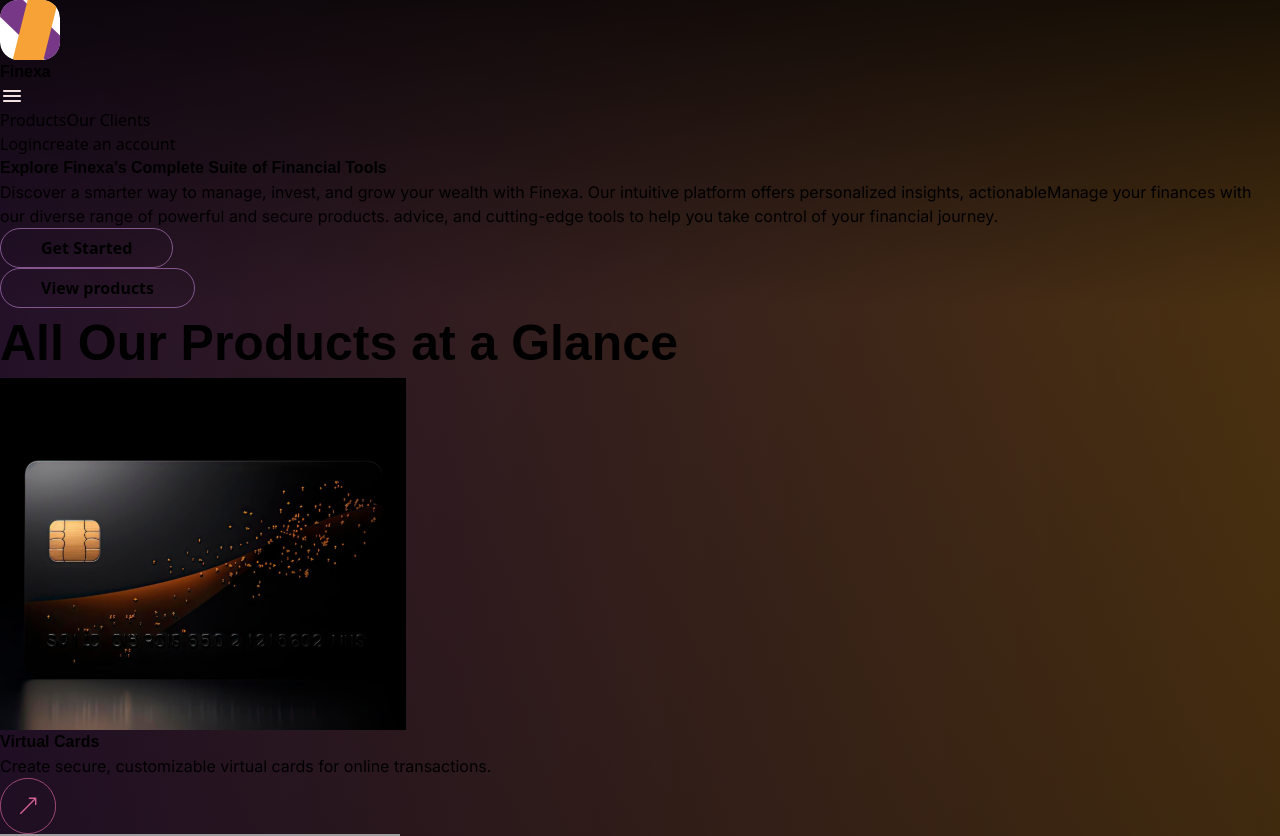
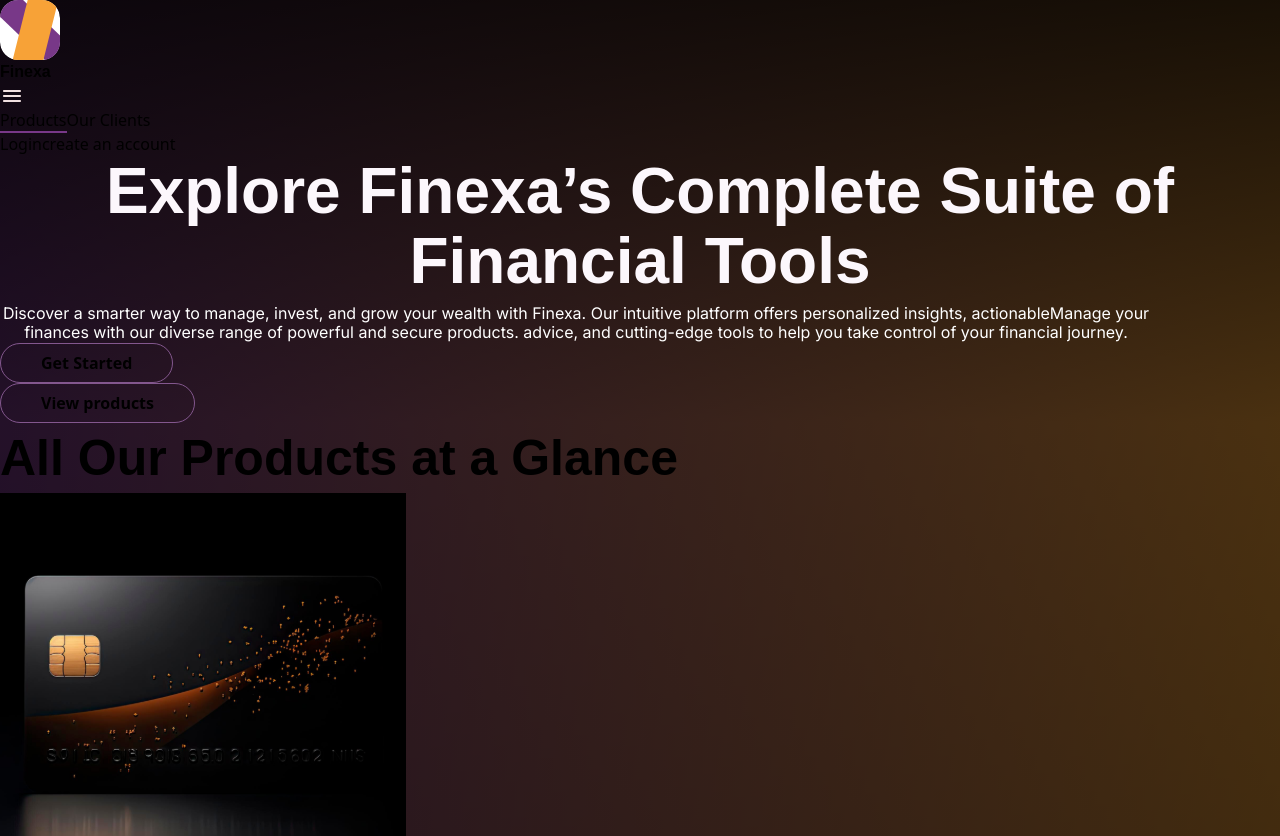
Before and after one commit to ShunGoes/finexa, a React (Vite) app: page /products in a window 1280 px wide. Shown: the top 836 px of the page. Built offline with nearby package versions, Linux system fonts and the light colour scheme; grey boxes are pictures that could not be loaded; a web font is replaced by a local one.

Commit message:
fixed vite 4040 iddue

```diff
--- a/package.json
+++ b/package.json
@@ -20,6 +20,7 @@
     "@eslint/js": "^9.8.0",
     "@types/react": "^18.3.3",
     "@types/react-dom": "^18.3.0",
+    "@types/react-router-dom": "^5.3.3",
     "@vitejs/plugin-react": "^4.3.1",
     "autoprefixer": "^10.4.20",
     "eslint": "^9.8.0",
--- a/src/component/hero/index.tsx
+++ b/src/component/hero/index.tsx
@@ -17,11 +17,11 @@
              transition={{ duration: 1.5, delay: 1 }}
             className="lg:w-9/12 lg:mx-auto  flex flex-col items-center px-[20px] lg:px-0 ">
             <div className="lg:w-11/12  ">
-              <h1 className="font-[700] lg:text-[64px] text-[36px] text-center text-[#FCF7FC] leading-[40px] lg:leading-[70px] mb-[5px] lg:mb-0">
+              <h1 className="heading-1">
                 Finexa All Your Financial Needs In One Place
               </h1>
             </div>
-            <p className="text-[#FFFFFF] mt-2 text-center w-10/12 lg:w-[90%] lg:font-[400] text-[14px] lg:text-[16px] leading-[16.94px] lg:leading-[19.36px] mb-[2rem] lg:mb-0">
+            <p className="header-paragraph w-10/12">
               Discover a smarter way to manage, invest, and grow your wealth
               with Finexa. Our intuitive platform offers personalized insights,
               actionable advice, and cutting-edge tools to help you take control
--- a/src/component/navbar/index.tsx
+++ b/src/component/navbar/index.tsx
@@ -1,11 +1,15 @@
+import {  NavLink } from "react-router-dom";
+import helper from "../../helper/helper.ts";
+ import "./styles.css"
 import { Link } from "react-router-dom";
-import helper from "../../helper/helper.ts";
 
 const Navbar = () => {
+
+
   return (
     <nav className="  w-full py-[40px] LG:py-[20px] flex items-center justify-center ">
       <div className="flex items-center justify-between lg:w-11/12 w-full px-[20px] lg:px-[0px]  h-full">
-        <div className="w-full lg:w-[20%] h-full flex gap-4 lg:gap-2 items-center cursor-pointer">
+        <Link to="/" className="w-full lg:w-[20%] h-full flex gap-4 lg:gap-2 items-center cursor-pointer">
           <div className="lg:h-[40px] h-[50px]">
             <img
               src={helper.Finexa}
@@ -14,7 +18,7 @@
             />
           </div>
           <h3 className="text-[#783888] font-[700] text-[19px] lg:text-[24px]">Finexa</h3>
-        </div>
+        </Link>
 
         <div className="lg:hidden h-full">
           <img src={helper.Hamburger} alt="hamburger icon" className="h-full w-full object-cover" />
@@ -23,27 +27,27 @@
           {/* large screen menu items */}
         <div className=" w-[60%] h-full hidden lg:flex justify-center items-center">
           <div className="list-none flex gap-4">
-            <Link
-              to=""
-              className="lg:text-[16px] lg:font-[400] text-white cursor-pointer"
+            <NavLink
+              to="/products"
+              className= {({isActive}) => `lg:text-[16px] pb-2 lg:font-[400] text-white cursor-pointer ${ isActive ? `active` : "" } `}
             >
               Products
-            </Link>
-            <Link
-              to=""
-              className="lg:text-[16px] lg:font-[400] text-white cursor-pointer"
+            </NavLink>
+            <NavLink
+              to="/clients"
+              className= {({isActive}) => `lg:text-[16px] pb-2 lg:font-[400] text-white cursor-pointer ${ isActive ? `active` : "" } `}
             >
               Our Clients
-            </Link>
+            </NavLink>
           </div>
         </div>
         <div className=" w-[20%] h-full lg:flex items-center hidden   gap-[10px] rounded-[20px]">
-          <Link
-            to=""
-            className="lg:text-[16px] lg:font-[400] text-white cursor-pointer"
+          <NavLink
+            to="login"
+            className= {({isActive}) => `lg:text-[16px] pb-2 lg:font-[400] text-white cursor-pointer ${ isActive ? `active` : "" } `}
           >
             Login
-          </Link>
+          </NavLink>
           <button className="bg-[#783888] text-white border border-[#83578E] rounded-[20px] flex justify-center items-center px-[20px] lg:h-[40px]">
             create an account
           </button>
--- /dev/null
+++ b/src/component/navbar/styles.css
@@ -0,0 +1,3 @@
+.active{
+    border-bottom: 2px solid #783888;
+}
--- a/src/component/products/hero/index.tsx
+++ b/src/component/products/hero/index.tsx
@@ -5,14 +5,14 @@
     <header className=" header h-auto ">
       <div className="header-bg  flex flex-col justify- ">
         <Navbar />
-        <div className="w-full lg:mt-[50px] mt-[2rem] ">
+        <div className="w-full lg:mt-[50px] mt-[3rem] ">
           <div className="lg:w-9/12 lg:mx-auto  flex flex-col items-center px-[20px] lg:px-0 ">
           <div className="lg:w-11/12  ">
-            <h1 className="font-[700] lg:text-[64px] text-[36px] text-center text-[#FCF7FC] leading-[40px] lg:leading-[70px] mb-[5px] lg:mb-0">
+            <h1 className="heading-1">
             Explore Finexa’s Complete Suite of Financial Tools
             </h1>
           </div>
-          <p className="text-[#FFFFFF] mt-2 text-center w-10/12 lg:w-[90%] lg:font-[400] text-[14px] lg:text-[16px] leading-[16.94px] lg:leading-[19.36px] mb-[2rem] lg:mb-0">
+          <p className="header-paragraph w-11/12">
           Discover a smarter way to manage, invest, and grow your wealth with Finexa. Our intuitive platform offers personalized insights, actionableManage your finances with our diverse range of powerful and secure products. advice, and cutting-edge tools to help you take control of your financial journey.
           </p>
             <div className="lg:mt-[40px] lg:mb-[60px] mb-[3rem] flex justify-center gap-[20px] h-[50px] lg:h-[70px] ">
--- a/src/index.css
+++ b/src/index.css
@@ -11,11 +11,17 @@
     font-family: "Inter", sans-serif;
   }
 
+  .heading-1{
+    @apply font-[700] lg:text-[64px] text-[36px] text-center text-[#FCF7FC] leading-[40px] lg:leading-[70px] mb-[5px] lg:mb-0
+  }
   .heading-2{
     @apply font-[700]  text-[26px] lg:text-[50px] leading-[30px] lg:leading-[70px]
   }
   .heading-3{
     @apply mb-2 font-[700] text-[24px] lg:text-[30px] leading-[30px] lg:leading-[30px] lg:mb-[20px]
+  }
+  .header-paragraph{
+    @apply text-[#FFFFFF] mt-2 text-center  lg:w-[90%] lg:font-[400] text-[14px] lg:text-[16px] leading-[16.94px] lg:leading-[19.36px] mb-[2rem] lg:mb-0
   }
   .paragraph{
     @apply font-[400] text-[16px] lg:text-[20px] leading-[22px];
--- a/vite.config.ts
+++ b/vite.config.ts
@@ -4,5 +4,9 @@
 // https://vitejs.dev/config/
 export default defineConfig({
   plugins: [react()],
+  base: '/',
+  build: {
+    outDir: 'dist',
+  }
 
 })
```
Also changed, not shown: vercel.json (added), 1 other file (tests, documents, lock files or other folders).
